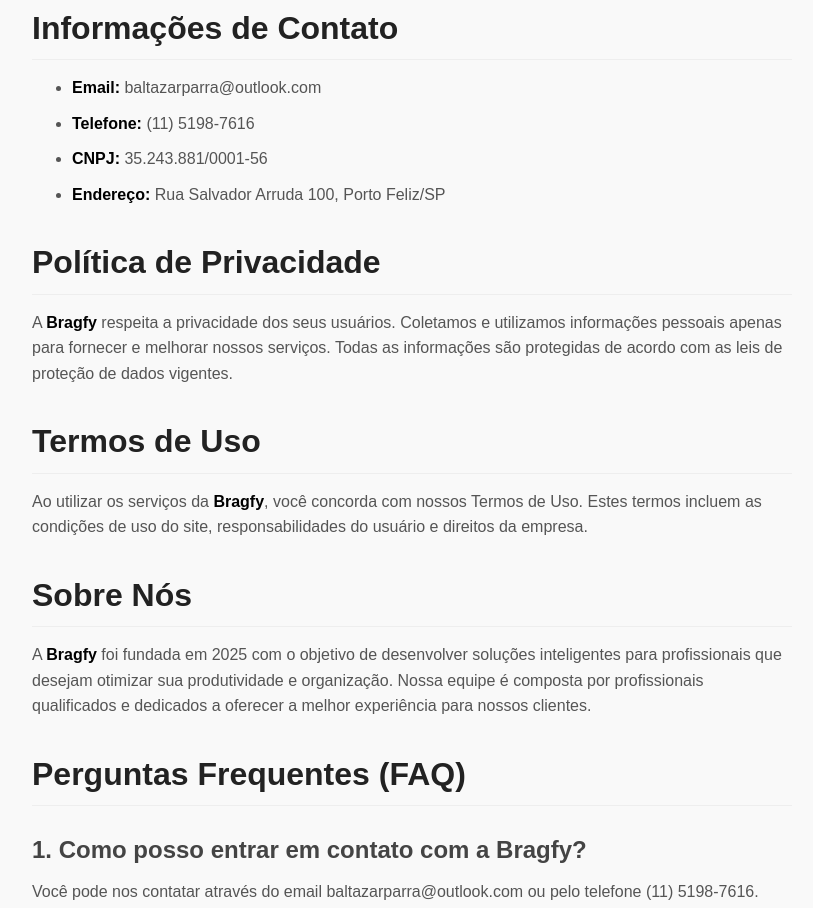
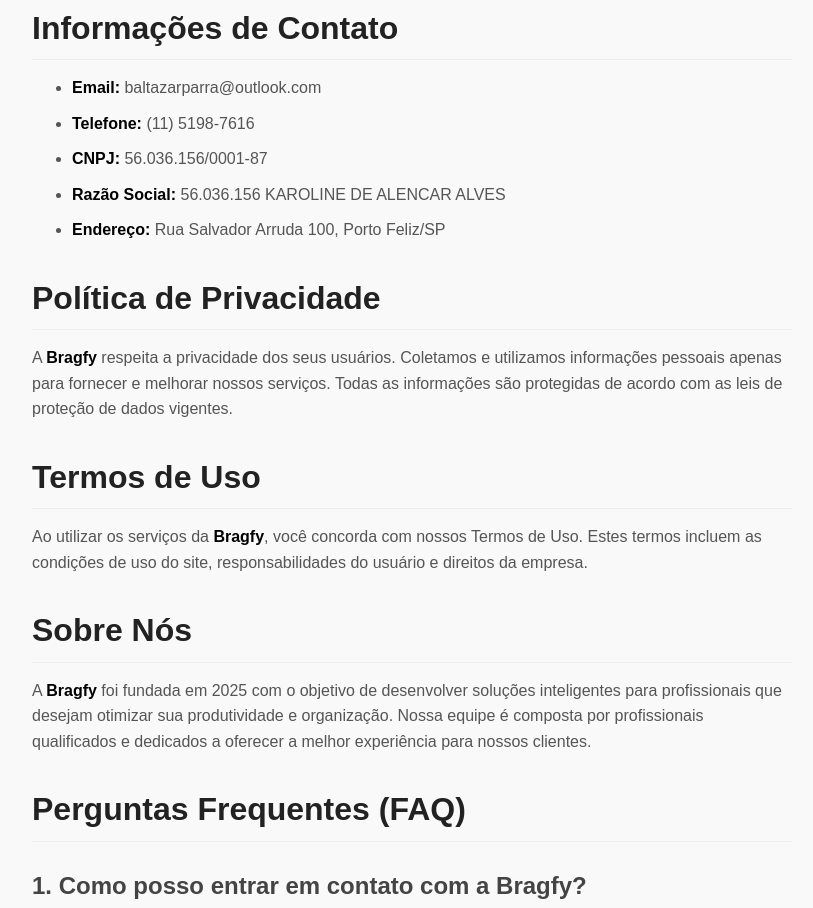
Before and after one commit to baltazarparra/bragfy, a plain HTML site: page index.html in a window 1280 px wide. Shown: the part 756-1664 px from the top of the page, without its empty margins (228-1041 px from the left). Drawn offline with Linux system fonts and the light colour scheme.

Commit message:
add razao

```diff
--- a/index.html
+++ b/index.html
@@ -54,7 +54,11 @@
     <ul>
       <li><strong>Email:</strong> baltazarparra@outlook.com</li>
       <li><strong>Telefone:</strong> (11) 5198-7616</li>
-      <li><strong>CNPJ:</strong> 35.243.881/0001-56</li>
+      <li><strong>CNPJ:</strong> 56.036.156/0001-87</li>
+      <li>
+        <strong>Razão Social:</strong> 56.036.156 KAROLINE DE ALENCAR ALVES
+      </li>
+
       <li>
         <strong>Endereço:</strong> Rua Salvador Arruda 100, Porto Feliz/SP
       </li>
@@ -118,6 +122,5 @@
       de endereço, conforme exigido pelo Facebook Meta Business <cite>9</cite
       ><cite>10</cite>.
     </p>
-    <small>Razão Social: 56.036.156 KAROLINE DE ALENCAR ALVES</small>
   </body>
 </html>
```
